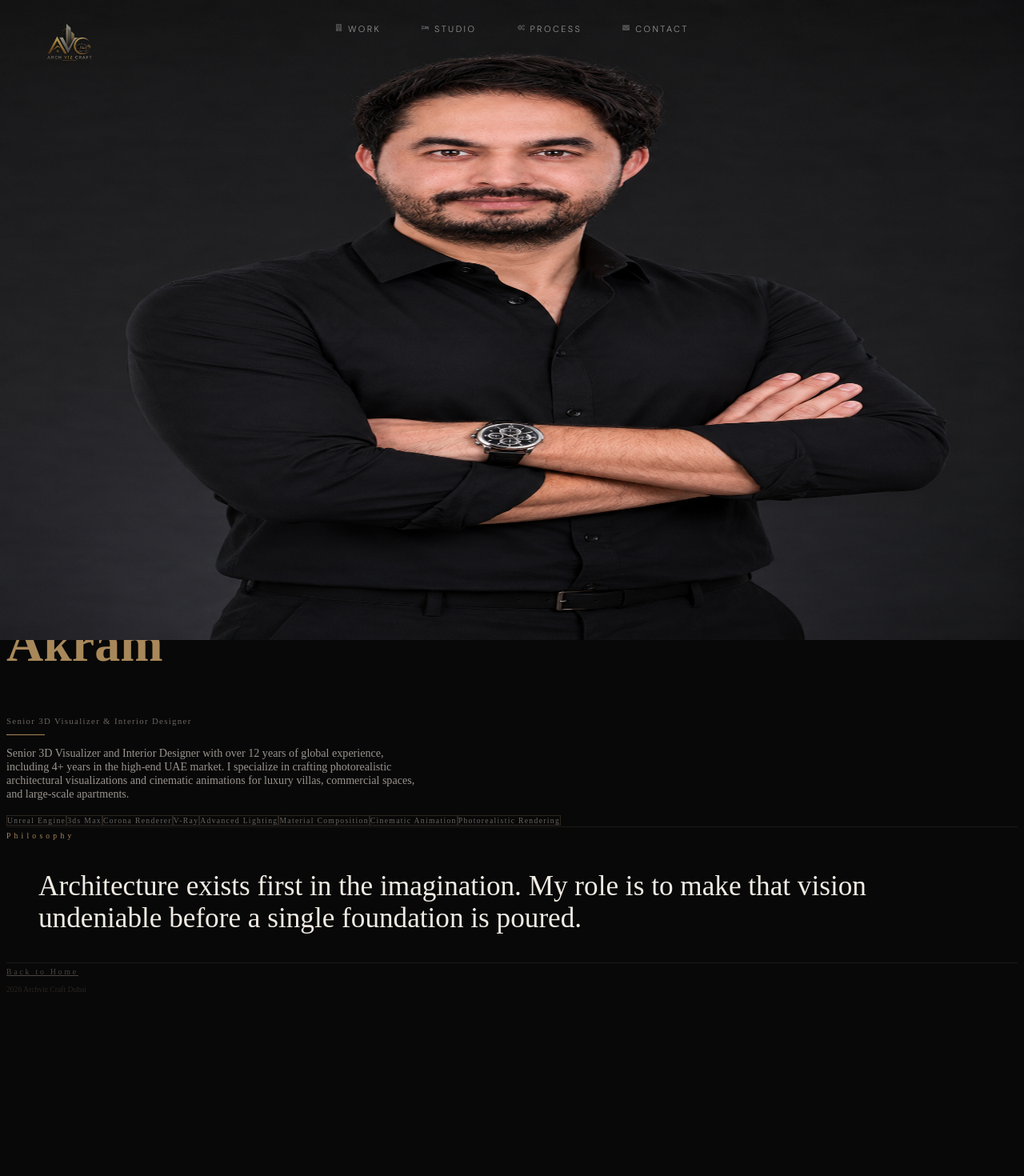
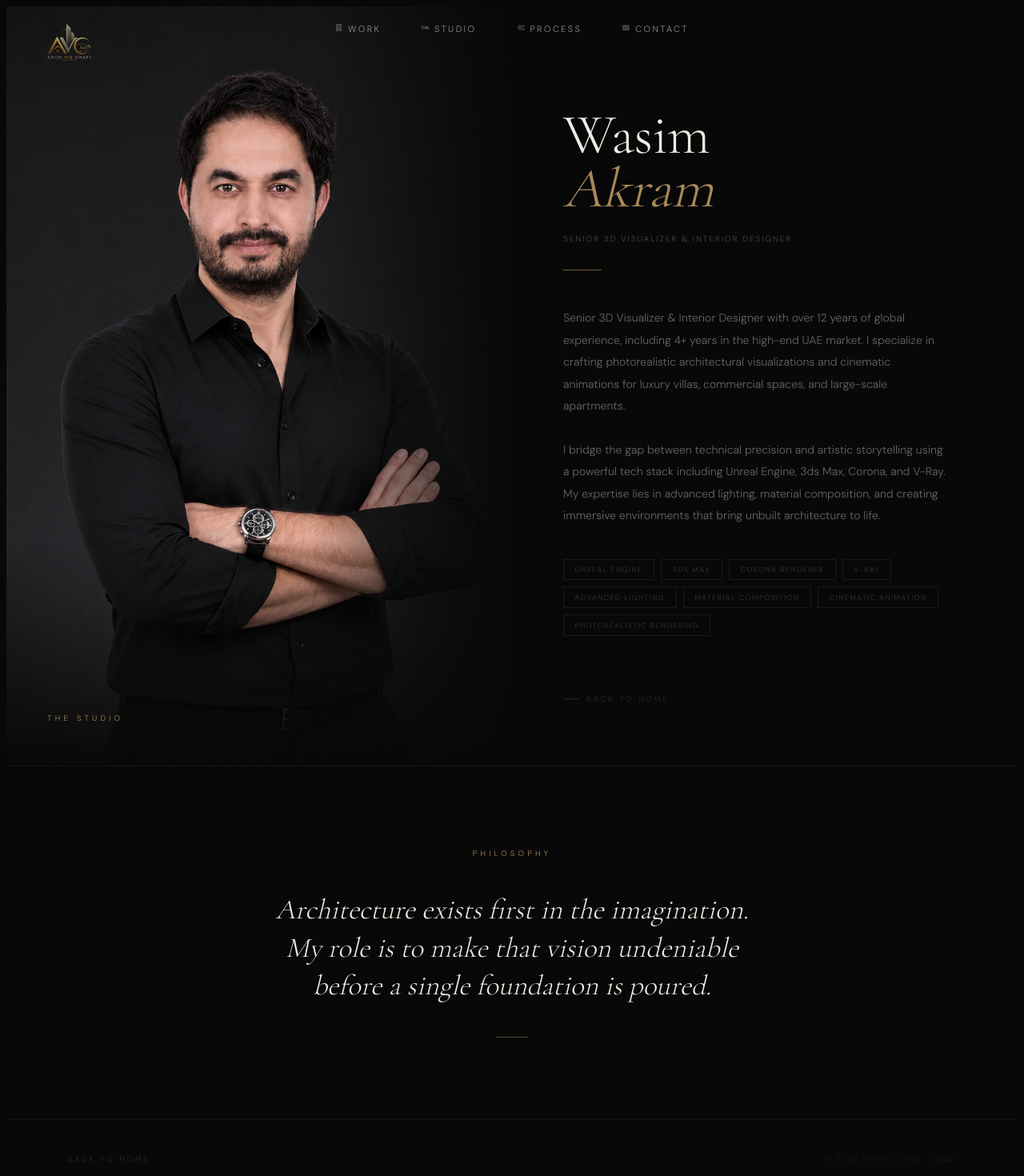
Before and after one commit to uniquewear20-spec/archviz-craft-website, a Next.js app: page /studio in a window 1280 px wide. Shown: the top 1470 px of the page at 80% size. Before the commit the page ends 1252 px from the top, so only its background shows below. Built offline with nearby package versions, Linux system fonts and the light colour scheme.

Commit message:
feat: kitchens + living spaces + studio rebuild + nav icons

```diff
--- a/app/studio/page.tsx
+++ b/app/studio/page.tsx
@@ -1,65 +1,409 @@
 "use client";
+
 import { motion } from "framer-motion";
 import Image from "next/image";
 import Nav from "../components/Nav";
 
-const skills = ["Unreal Engine","3ds Max","Corona Renderer","V-Ray","Advanced Lighting","Material Composition","Cinematic Animation","Photorealistic Rendering"];
+const EASE: [number, number, number, number] = [0.16, 1, 0.3, 1];
+
+const SKILLS = [
+  "Unreal Engine",
+  "3ds Max",
+  "Corona Renderer",
+  "V-Ray",
+  "Advanced Lighting",
+  "Material Composition",
+  "Cinematic Animation",
+  "Photorealistic Rendering",
+];
 
 export default function StudioPage() {
   return (
-    <div className="min-h-screen" style={{ backgroundColor: "#080808", color: "#F0EBE3" }}>
+    <div
+      style={{
+        minHeight: "100vh",
+        backgroundColor: "#080808",
+        color: "#F0EBE3",
+        fontFamily: "var(--font-cormorant), serif",
+      }}
+    >
+      {/* Nav — locked, untouched */}
       <Nav scrolled={true} />
-      <div style={{ paddingTop: "100px" }}>
-        <section className="grid grid-cols-1 lg:grid-cols-2" style={{ minHeight: "90vh" }}>
-          <div className="relative overflow-hidden" style={{ minHeight: "60vh" }}>
-            <Image src="/images/wasim-akram.jpg" alt="Wasim Akram" fill priority sizes="(max-width:1024px) 100vw, 50vw" className="object-cover object-top grayscale hover:grayscale-0 transition-all duration-700" style={{ objectPosition: "center 10%" }} />
-            <div className="absolute inset-0" style={{ background: "linear-gradient(to top, #080808 0%, transparent 60%)" }} />
-            <div className="hidden lg:block absolute top-0 right-0 bottom-0 w-32" style={{ background: "linear-gradient(to left, #080808 0%, transparent 100%)" }} />
-            <div className="absolute bottom-10 left-8 z-10">
-              <span className="font-sans font-light tracking-[0.44em] uppercase" style={{ fontSize: "0.6rem", color: "#A8885A" }}>The Studio</span>
-            </div>
-          </div>
-          <div className="flex flex-col justify-center px-8 md:px-14 lg:px-16 py-24">
-            <motion.div initial={{ opacity: 0, y: 24 }} animate={{ opacity: 1, y: 0 }} transition={{ duration: 1.2, delay: 0.2 }}>
-              <h1 className="font-serif font-extralight leading-none" style={{ fontSize: "clamp(2.8rem,5vw,4.2rem)", color: "#F0EBE3" }}>Wasim</h1>
-              <h1 className="font-serif font-extralight leading-none italic" style={{ fontSize: "clamp(2.8rem,5vw,4.2rem)", color: "#A8885A" }}>Akram</h1>
-            </motion.div>
-            <motion.p
-              className="font-sans font-light uppercase mt-5 mb-2"
-              style={{ fontSize: "0.68rem", color: "#6B6560", letterSpacing: "0.12em" }}
-              initial={{ opacity: 0 }} animate={{ opacity: 1 }} transition={{ duration: 1.0, delay: 0.45 }}
-            >Senior 3D Visualizer &amp; Interior Designer</motion.p>
-            <div className="mb-8 mt-6" style={{ height: "1px", backgroundColor: "#A8885A", width: "48px" }} />
-            <motion.p
-              className="font-sans font-light leading-relaxed mb-10"
-              style={{ fontSize: "clamp(0.85rem,1.1vw,0.95rem)", color: "#9A948E", maxWidth: "520px" }}
-              initial={{ opacity: 0, y: 16 }} animate={{ opacity: 1, y: 0 }} transition={{ duration: 1.0, delay: 0.7 }}
-            >Senior 3D Visualizer and Interior Designer with over 12 years of global experience, including 4+ years in the high-end UAE market. I specialize in crafting photorealistic architectural visualizations and cinematic animations for luxury villas, commercial spaces, and large-scale apartments.</motion.p>
-            <motion.div
-              className="flex flex-wrap gap-2"
-              initial={{ opacity: 0 }} animate={{ opacity: 1 }} transition={{ duration: 1.0, delay: 0.85 }}
+
+      {/* ── Main split layout ───────────────────────────────────────────── */}
+      <div
+        style={{
+          display: "grid",
+          gridTemplateColumns: "1fr 1fr",
+          minHeight: "100vh",
+        }}
+        className="studio-grid"
+      >
+        {/* ── LEFT — Portrait photograph ─────────────────────────────── */}
+        <div
+          style={{
+            position: "relative",
+            overflow: "hidden",
+            minHeight: "100vh",
+            backgroundColor: "#050505",
+          }}
+        >
+          <motion.div
+            style={{ position: "absolute", inset: 0 }}
+            initial={{ scale: 1.04 }}
+            animate={{ scale: 1.0 }}
+            transition={{ duration: 1.8, ease: EASE }}
+          >
+            <Image
+              src="/images/wasim-akram.jpg"
+              alt="Wasim Akram — ArchViz Craft"
+              fill
+              priority
+              sizes="50vw"
+              style={{
+                objectFit: "cover",
+                objectPosition: "center 8%",
+                filter: "grayscale(18%)",
+              }}
+            />
+          </motion.div>
+
+          {/* Bottom fade into background */}
+          <div
+            style={{
+              position: "absolute",
+              inset: 0,
+              background:
+                "linear-gradient(to right, transparent 60%, #080808 100%)",
+              zIndex: 2,
+            }}
+          />
+          <div
+            style={{
+              position: "absolute",
+              bottom: 0,
+              left: 0,
+              right: 0,
+              height: "30%",
+              background: "linear-gradient(to top, #080808 0%, transparent 100%)",
+              zIndex: 2,
+            }}
+          />
+
+          {/* Studio label — bottom left */}
+          <motion.div
+            style={{
+              position: "absolute",
+              bottom: "clamp(2rem,4vw,3.5rem)",
+              left: "clamp(2rem,4vw,3.5rem)",
+              zIndex: 10,
+            }}
+            initial={{ opacity: 0, y: 8 }}
+            animate={{ opacity: 1, y: 0 }}
+            transition={{ duration: 1.0, delay: 0.6, ease: EASE }}
+          >
+            <span
+              style={{
+                fontFamily: "var(--font-dm), sans-serif",
+                fontSize: "clamp(8px,0.75vw,10px)",
+                letterSpacing: "0.44em",
+                textTransform: "uppercase",
+                color: "#A8885A",
+                fontWeight: 300,
+              }}
             >
-              {skills.map((s) => (
-                <span key={s} className="font-sans font-light px-3 py-1.5 uppercase" style={{ fontSize: "0.6rem", letterSpacing: "0.14em", border: "1px solid #2A2520", color: "#6B6560" }}>{s}</span>
-              ))}
-            </motion.div>
-          </div>
-        </section>
-        <motion.section
-          className="px-8 md:px-16 lg:px-24 py-24"
-          style={{ borderTop: "1px solid #1C1916" }}
-          initial={{ opacity: 0, y: 24 }} whileInView={{ opacity: 1, y: 0 }} viewport={{ once: true }} transition={{ duration: 1.0 }}
+              The Studio
+            </span>
+          </motion.div>
+        </div>
+
+        {/* ── RIGHT — Content ────────────────────────────────────────────── */}
+        <div
+          style={{
+            display: "flex",
+            flexDirection: "column",
+            justifyContent: "center",
+            padding:
+              "clamp(6rem,10vw,9rem) clamp(3rem,6vw,6rem) clamp(4rem,6vw,6rem) clamp(3rem,5vw,5rem)",
+            position: "relative",
+          }}
         >
-          <div className="max-w-3xl mx-auto text-center">
-            <span className="font-sans font-light uppercase block mb-8" style={{ fontSize: "0.6rem", color: "#A8885A", letterSpacing: "0.44em" }}>Philosophy</span>
-            <blockquote className="font-serif font-extralight leading-snug italic" style={{ fontSize: "clamp(1.4rem,3vw,2.2rem)", color: "#F0EBE3" }}>Architecture exists first in the imagination. My role is to make that vision undeniable before a single foundation is poured.</blockquote>
-          </div>
-        </motion.section>
+          {/* Name */}
+          <motion.div
+            initial={{ opacity: 0, y: 28 }}
+            animate={{ opacity: 1, y: 0 }}
+            transition={{ duration: 1.3, delay: 0.15, ease: EASE }}
+          >
+            <h1
+              style={{
+                fontFamily: "var(--font-cormorant), serif",
+                fontWeight: 300,
+                lineHeight: 0.95,
+                margin: 0,
+              }}
+            >
+              <span
+                style={{
+                  display: "block",
+                  fontSize: "clamp(3rem,5.5vw,5rem)",
+                  color: "#F0EBE3",
+                  letterSpacing: "-0.01em",
+                }}
+              >
+                Wasim
+              </span>
+              <span
+                style={{
+                  display: "block",
+                  fontSize: "clamp(3rem,5.5vw,5rem)",
+                  color: "#A8885A",
+                  fontStyle: "italic",
+                  letterSpacing: "-0.01em",
+                }}
+              >
+                Akram
+              </span>
+            </h1>
+          </motion.div>
+
+          {/* Title */}
+          <motion.p
+            style={{
+              fontFamily: "var(--font-dm), sans-serif",
+              fontSize: "clamp(9px,0.8vw,11px)",
+              color: "#4A4540",
+              letterSpacing: "0.18em",
+              textTransform: "uppercase",
+              fontWeight: 300,
+              marginTop: "1.4rem",
+              marginBottom: 0,
+            }}
+            initial={{ opacity: 0 }}
+            animate={{ opacity: 1 }}
+            transition={{ duration: 1.0, delay: 0.4, ease: EASE }}
+          >
+            Senior 3D Visualizer &amp; Interior Designer
+          </motion.p>
+
+          {/* Gold rule */}
+          <motion.div
+            style={{
+              height: "1px",
+              width: "48px",
+              backgroundColor: "#A8885A",
+              marginTop: "2rem",
+              marginBottom: "2rem",
+              opacity: 0.65,
+            }}
+            initial={{ scaleX: 0, transformOrigin: "left" }}
+            animate={{ scaleX: 1 }}
+            transition={{ duration: 0.9, delay: 0.55, ease: EASE }}
+          />
+
+          {/* Description */}
+          <motion.p
+            style={{
+              fontFamily: "var(--font-dm), sans-serif",
+              fontSize: "clamp(0.82rem,1.1vw,0.92rem)",
+              color: "#6B6560",
+              lineHeight: 1.95,
+              fontWeight: 300,
+              maxWidth: "480px",
+              marginBottom: "2.5rem",
+            }}
+            initial={{ opacity: 0, y: 16 }}
+            animate={{ opacity: 1, y: 0 }}
+            transition={{ duration: 1.1, delay: 0.65, ease: EASE }}
+          >
+            Senior 3D Visualizer &amp; Interior Designer with over 12 years of
+            global experience, including 4+ years in the high-end UAE market.
+            I specialize in crafting photorealistic architectural visualizations
+            and cinematic animations for luxury villas, commercial spaces, and
+            large-scale apartments.
+            <br />
+            <br />
+            I bridge the gap between technical precision and artistic
+            storytelling using a powerful tech stack including Unreal Engine,
+            3ds Max, Corona, and V-Ray. My expertise lies in advanced lighting,
+            material composition, and creating immersive environments that bring
+            unbuilt architecture to life.
+          </motion.p>
+
+          {/* Skill tags */}
+          <motion.div
+            style={{ display: "flex", flexWrap: "wrap", gap: "0.5rem" }}
+            initial={{ opacity: 0 }}
+            animate={{ opacity: 1 }}
+            transition={{ duration: 1.0, delay: 0.85, ease: EASE }}
+          >
+            {SKILLS.map((skill) => (
+              <span
+                key={skill}
+                style={{
+                  fontFamily: "var(--font-dm), sans-serif",
+                  fontSize: "clamp(8px,0.7vw,9px)",
+                  letterSpacing: "0.16em",
+                  textTransform: "uppercase",
+                  fontWeight: 300,
+                  color: "#3A342E",
+                  border: "1px solid #1C1916",
+                  padding: "0.4rem 0.85rem",
+                  transition: "color 0.35s ease, border-color 0.35s ease",
+                  cursor: "default",
+                }}
+                onMouseEnter={e => {
+                  const el = e.currentTarget as HTMLSpanElement;
+                  el.style.color = "#A8885A";
+                  el.style.borderColor = "rgba(168,136,90,0.3)";
+                }}
+                onMouseLeave={e => {
+                  const el = e.currentTarget as HTMLSpanElement;
+                  el.style.color = "#3A342E";
+                  el.style.borderColor = "#1C1916";
+                }}
+              >
+                {skill}
+              </span>
+            ))}
+          </motion.div>
+
+          {/* Back link */}
+          <motion.div
+            style={{ marginTop: "clamp(3rem,5vw,4.5rem)" }}
+            initial={{ opacity: 0 }}
+            animate={{ opacity: 1 }}
+            transition={{ duration: 1.0, delay: 1.0, ease: EASE }}
+          >
+            <a
+              href="/"
+              style={{
+                fontFamily: "var(--font-dm), sans-serif",
+                fontSize: "clamp(8px,0.75vw,10px)",
+                letterSpacing: "0.3em",
+                textTransform: "uppercase",
+                fontWeight: 300,
+                color: "#2A2520",
+                textDecoration: "none",
+                display: "inline-flex",
+                alignItems: "center",
+                gap: "0.6rem",
+                transition: "color 0.35s ease",
+              }}
+              onMouseEnter={e => { (e.currentTarget as HTMLAnchorElement).style.color = "#A8885A"; }}
+              onMouseLeave={e => { (e.currentTarget as HTMLAnchorElement).style.color = "#2A2520"; }}
+            >
+              <span style={{ display: "inline-block", width: "20px", height: "1px", backgroundColor: "currentColor" }} />
+              Back to Home
+            </a>
+          </motion.div>
+        </div>
       </div>
-      <footer className="px-8 md:px-16 lg:px-24 py-8 flex items-center justify-between" style={{ borderTop: "1px solid #1C1916" }}>
-        <a href="/" className="font-sans font-light uppercase" style={{ fontSize: "0.6rem", color: "#4A4540", letterSpacing: "0.3em" }}>Back to Home</a>
-        <p className="font-sans font-light" style={{ fontSize: "0.6rem", color: "#2A2520" }}>{new Date().getFullYear()} Archviz Craft Dubai</p>
+
+      {/* Philosophy section */}
+      <motion.section
+        style={{
+          borderTop: "1px solid #141210",
+          padding: "clamp(5rem,8vw,8rem) clamp(2rem,6vw,6rem)",
+        }}
+        initial={{ opacity: 0, y: 24 }}
+        whileInView={{ opacity: 1, y: 0 }}
+        viewport={{ once: true }}
+        transition={{ duration: 1.2, ease: EASE }}
+      >
+        <div style={{ maxWidth: "720px", margin: "0 auto", textAlign: "center" }}>
+          <span
+            style={{
+              display: "block",
+              fontFamily: "var(--font-dm), sans-serif",
+              fontSize: "clamp(8px,0.75vw,10px)",
+              letterSpacing: "0.44em",
+              textTransform: "uppercase",
+              color: "#A8885A",
+              fontWeight: 300,
+              marginBottom: "2.5rem",
+            }}
+          >
+            Philosophy
+          </span>
+          <blockquote
+            style={{
+              fontFamily: "var(--font-cormorant), serif",
+              fontWeight: 300,
+              fontStyle: "italic",
+              fontSize: "clamp(1.4rem,2.8vw,2.2rem)",
+              color: "#F0EBE3",
+              lineHeight: 1.35,
+              margin: 0,
+            }}
+          >
+            Architecture exists first in the imagination.
+            <br />
+            My role is to make that vision undeniable
+            <br />
+            before a single foundation is poured.
+          </blockquote>
+          <div
+            style={{
+              height: "1px",
+              width: "40px",
+              backgroundColor: "#A8885A",
+              opacity: 0.5,
+              margin: "2.5rem auto 0",
+            }}
+          />
+        </div>
+      </motion.section>
+
+      {/* Footer */}
+      <footer
+        style={{
+          borderTop: "1px solid #141210",
+          padding: "2rem clamp(2rem,6vw,6rem)",
+          display: "flex",
+          alignItems: "center",
+          justifyContent: "space-between",
+        }}
+      >
+        <a
+          href="/"
+          style={{
+            fontFamily: "var(--font-dm), sans-serif",
+            fontSize: "clamp(8px,0.75vw,10px)",
+            letterSpacing: "0.3em",
+            textTransform: "uppercase",
+            fontWeight: 300,
+            color: "#2A2520",
+            textDecoration: "none",
+            transition: "color 0.35s ease",
+          }}
+          onMouseEnter={e => { (e.currentTarget as HTMLAnchorElement).style.color = "#A8885A"; }}
+          onMouseLeave={e => { (e.currentTarget as HTMLAnchorElement).style.color = "#2A2520"; }}
+        >
+          Back to Home
+        </a>
+        <p
+          style={{
+            fontFamily: "var(--font-dm), sans-serif",
+            fontSize: "clamp(8px,0.75vw,10px)",
+            color: "#1C1916",
+            letterSpacing: "0.14em",
+            fontWeight: 300,
+          }}
+        >
+          © {new Date().getFullYear()} Archviz Craft · Dubai
+        </p>
       </footer>
+
+      <style>{`
+        @media (max-width: 768px) {
+          .studio-grid {
+            grid-template-columns: 1fr !important;
+          }
+          .studio-grid > div:first-child {
+            min-height: 60vh !important;
+          }
+        }
+      `}</style>
     </div>
   );
 }
```
